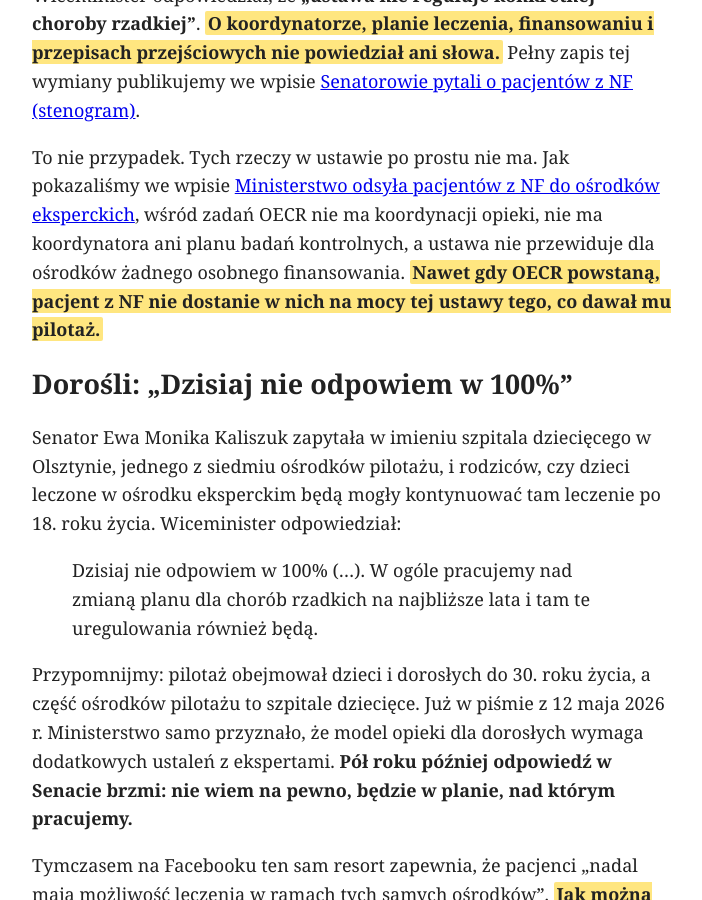
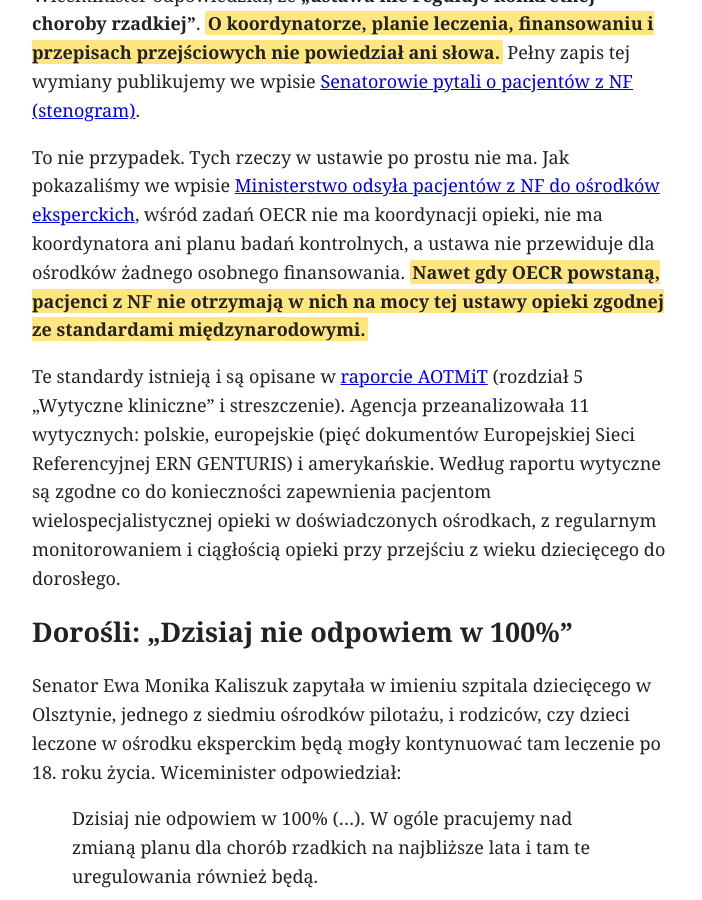
Before and after one commit to sylwiaeb/nf1news, a Jekyll site: the page built from _posts/2026-11-05-trzy-wersje-ministerstwa-zero-koordynatora.md, in a window 1280 px wide and 900 px high, scrolled down 2347 px. Shown: the whole window, without its empty margins (288-990 px from the left). Built offline with Jekyll 4.4.1, drawn with Linux system fonts in a browser that asks for light colours.

Commit message:
Wpis z 5.11: opieka zgodna ze standardami międzynarodowymi, źródło w raporcie AOTMiT
Co-Authored-By: Claude Opus 5.5 <noreply@anthropic.com>
Claude-Session: https://claude.ai/code/session_019jaYAUqtjwpaGRB1BqNucm

```diff
--- a/_posts/2026-11-05-trzy-wersje-ministerstwa-zero-koordynatora.md
+++ b/_posts/2026-11-05-trzy-wersje-ministerstwa-zero-koordynatora.md
@@ -45,7 +45,9 @@ Senator Krzysztof Bieńkowski zadał w Senacie konkretne pytania. Czy ustawa zap
 
 Wiceminister odpowiedział, że **„ustawa nie reguluje konkretnej choroby rzadkiej”**. **<mark>O koordynatorze, planie leczenia, finansowaniu i przepisach przejściowych nie powiedział ani słowa.</mark>** Pełny zapis tej wymiany publikujemy we wpisie [Senatorowie pytali o pacjentów z NF (stenogram)]({% post_url 2026-11-05-senat-pytania-o-nf-stenogram %}).
 
-To nie przypadek. Tych rzeczy w ustawie po prostu nie ma. Jak pokazaliśmy we wpisie [Ministerstwo odsyła pacjentów z NF do ośrodków eksperckich]({% post_url 2026-11-03-osrodki-eksperckie-w-senacie %}), wśród zadań OECR nie ma koordynacji opieki, nie ma koordynatora ani planu badań kontrolnych, a ustawa nie przewiduje dla ośrodków żadnego osobnego finansowania. **<mark>Nawet gdy OECR powstaną, pacjent z NF nie dostanie w nich na mocy tej ustawy tego, co dawał mu pilotaż.</mark>**
+To nie przypadek. Tych rzeczy w ustawie po prostu nie ma. Jak pokazaliśmy we wpisie [Ministerstwo odsyła pacjentów z NF do ośrodków eksperckich]({% post_url 2026-11-03-osrodki-eksperckie-w-senacie %}), wśród zadań OECR nie ma koordynacji opieki, nie ma koordynatora ani planu badań kontrolnych, a ustawa nie przewiduje dla ośrodków żadnego osobnego finansowania. **<mark>Nawet gdy OECR powstaną, pacjenci z NF nie otrzymają w nich na mocy tej ustawy opieki zgodnej ze standardami międzynarodowymi.</mark>**
+
+Te standardy istnieją i są opisane w [raporcie AOTMiT](https://bip.aotm.gov.pl/assets/files/zlecenia_mz/2026/145/RPT/2026%2010%2001%20Koordynowana%20opieka%20neurofibromatozy%20RAPORT_BIP_REOPTR.pdf) (rozdział 5 „Wytyczne kliniczne” i streszczenie). Agencja przeanalizowała 11 wytycznych: polskie, europejskie (pięć dokumentów Europejskiej Sieci Referencyjnej ERN GENTURIS) i amerykańskie. Według raportu wytyczne są zgodne co do konieczności zapewnienia pacjentom wielospecjalistycznej opieki w doświadczonych ośrodkach, z regularnym monitorowaniem i ciągłością opieki przy przejściu z wieku dziecięcego do dorosłego.
 
 ## Dorośli: „Dzisiaj nie odpowiem w 100%”
 
```
